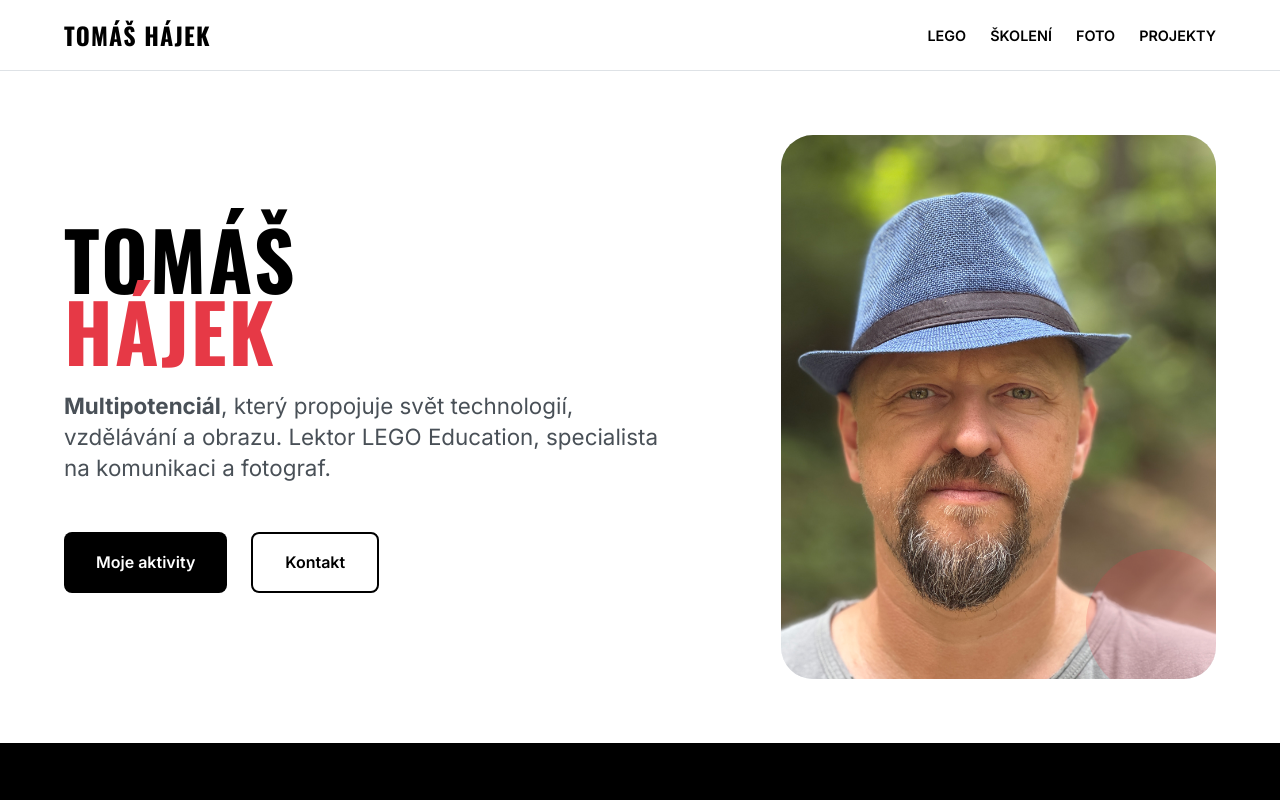
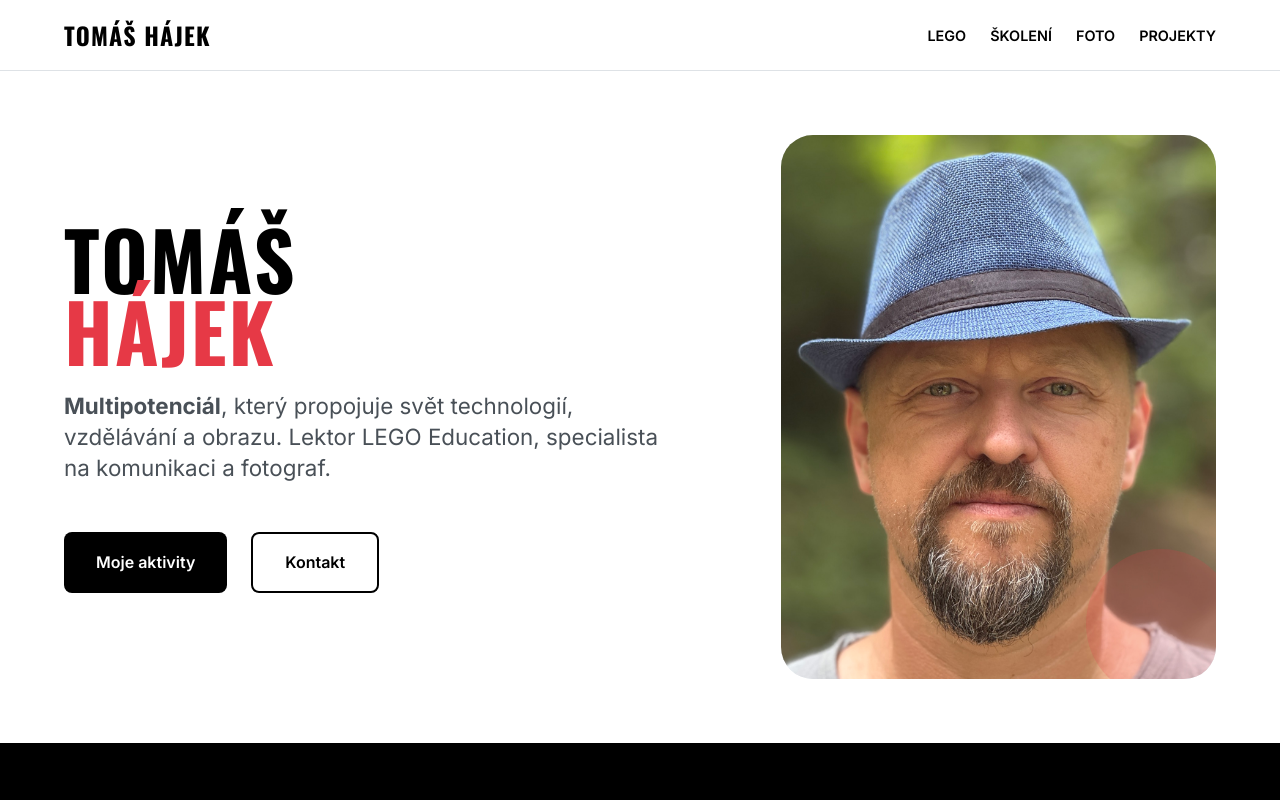
Before and after one commit to TomasHajek78/tomashajek.cz, an Astro site: page / in a window 1280 px wide. Shown: the top 800 px of the page. Built offline with nearby package versions, Linux system fonts and the light colour scheme; Astro itself is replaced by a stand-in of ours.

Commit message:
Vymena fotky za tomas-hajek1.jpg

```diff
--- a/src/pages/index.astro
+++ b/src/pages/index.astro
@@ -22,7 +22,7 @@ import { O_MNE, PILIRE } from '../data/site';
       <div style="position: relative;">
         <div style="width: 100%; aspect-ratio: 4/5; background: #f1f5f9; border-radius: 2rem; display: flex; align-items: flex-end; justify-content: center; overflow: hidden; position: relative;">
           <img
-            src="/tomas-hajek.jpeg"
+            src="/tomas-hajek1.jpg"
             alt="Tomáš Hájek"
             style="width: 100%; height: 100%; object-fit: cover; position: absolute; top: 0; left: 0;"
           />
```
